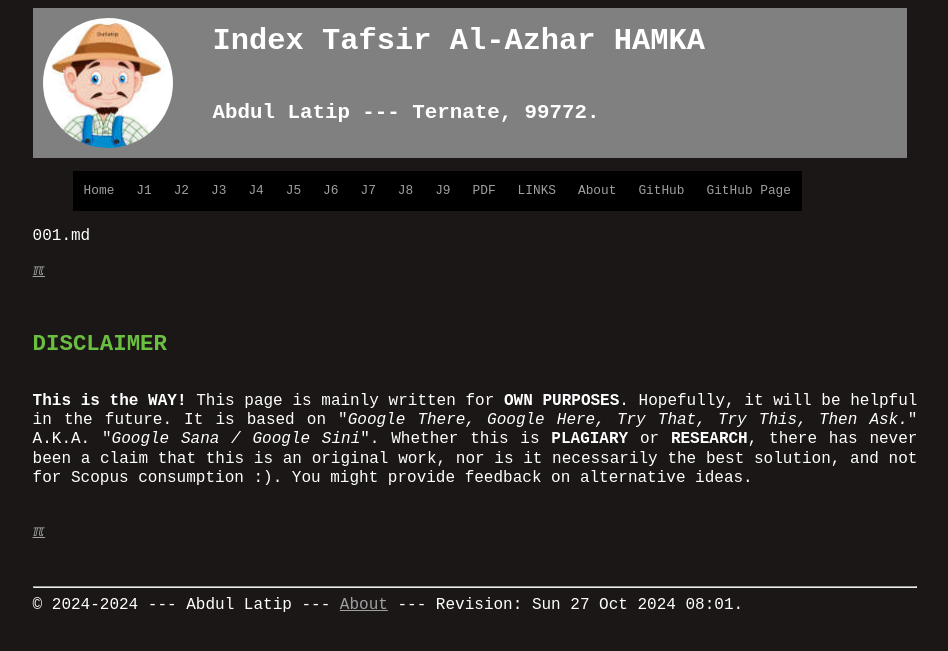
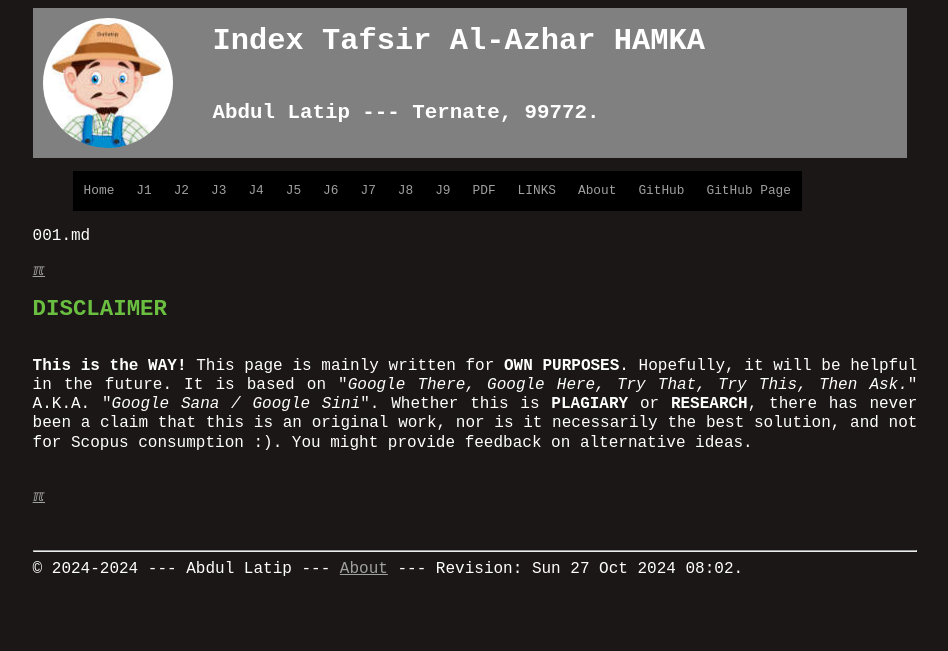
Before and after one commit to dullatip/indexquran, a Jekyll site: the page built from index.md, in a window 1280 px wide. Shown: the top 651 px of the page, without its empty margins (165-1113 px from the left). Built offline with Jekyll 4.4.1, drawn with Linux system fonts in a browser that asks for light colours; our own code applies the rules of GitHub Pages for plain Markdown files.

Commit message:
modified:   footer.html

```diff
--- a/_config.yml
+++ b/_config.yml
@@ -1,4 +1,4 @@
-version:          "Sun 27 Oct 2024 08:01"
+version:          "Sun 27 Oct 2024 08:02"
 copyright:        "2024-2024"
 title:            "Index Tafsir Al-Azhar HAMKA"
 author:           "Abdul Latip"
--- a/_includes/footer.html
+++ b/_includes/footer.html
@@ -1,6 +1,5 @@
 <div>
 <p><a href="#">ℼ</a><br id="idxXX1" /></p>
-<br>
 <h2>DISCLAIMER</h2>
 <br><b>This is the WAY!</b> This page is mainly written for <b>OWN PURPOSES</b>.
 Hopefully, it will be helpful in the future.
```
Also changed, not shown: 000.md (+1 -1 lines).
